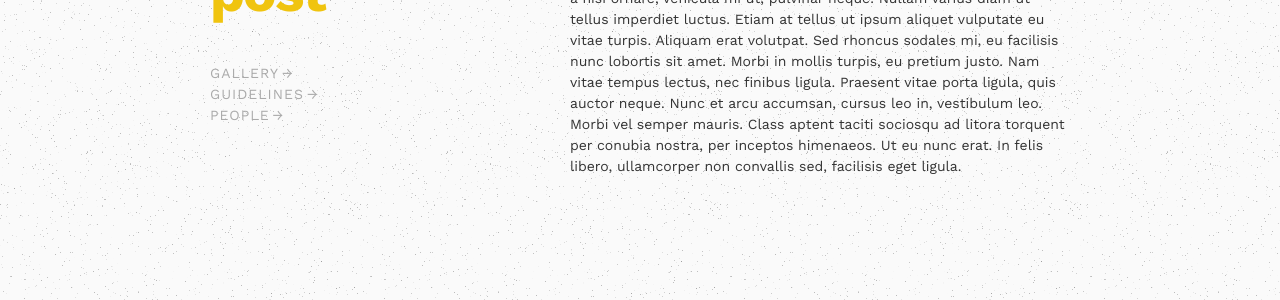
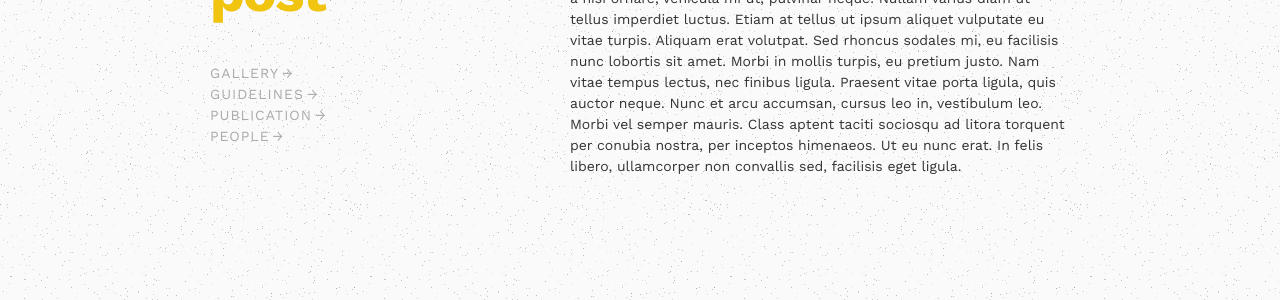
Before and after one commit to statscomics/statscomics.github.io, a Jekyll site: the page built from post.md, in a window 1280 px wide. Shown: the part 163-463 px from the top of the page. Built offline with Jekyll 4.4.1, drawn with Linux system fonts in a browser that asks for light colours.

Commit message:
Update nav.html

```diff
--- a/_includes/nav.html
+++ b/_includes/nav.html
@@ -2,6 +2,6 @@
   <a class="single-nav" href="/gallery.html">Gallery</a>
 <!--   <a class="single-nav" href="/workshop.html">Workshop</a> -->
   <a class="single-nav" href="/guidelines.html">Guidelines</a>
-  <a none class="single-nav" href="/publication.html">Publication</a>
+  <a class="single-nav" href="/publication.html">Publication</a>
   <a class="single-nav" href="/people.html">People</a>
 </div>
```
